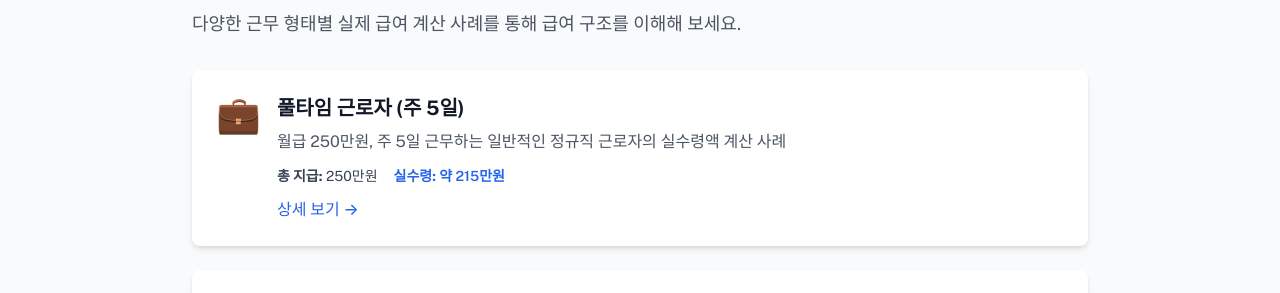
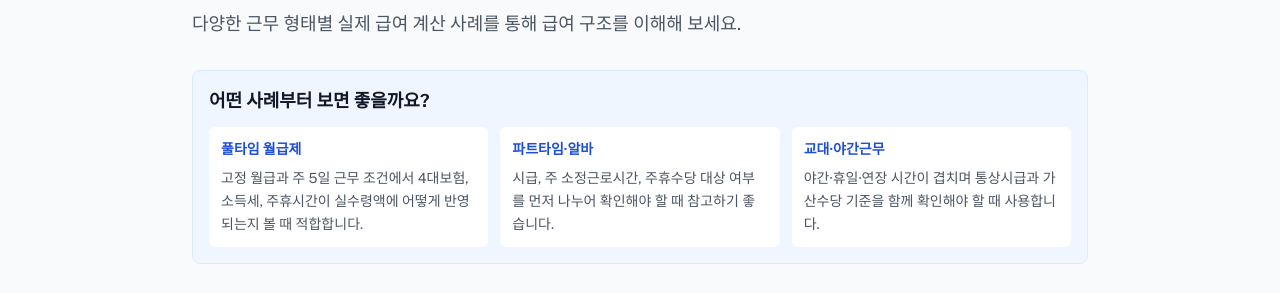
Before and after one commit to freenu0618/calcul, a React (Vite) app in the folder frontend/: page /examples in a window 1280 px wide. Shown: the part 142-435 px from the top of the page. Built offline with nearby package versions, Linux system fonts and the light colour scheme; no server answers.

Commit message:
improve: clarify payroll example answer signals

```diff
--- a/frontend/scripts/prerender-meta.mjs
+++ b/frontend/scripts/prerender-meta.mjs
@@ -33,7 +33,7 @@ const ROUTES = [
   { path: '/faq', title: '자주 묻는 질문 (FAQ) | PayTools 급여 계산기', description: '급여 계산, 4대 보험, 소득세, 연장수당, 최저임금에 대한 30개의 자주 묻는 질문과 답변.' },
 
   // 계산 사례
-  { path: '/examples', title: '급여 계산 사례 - 풀타임·파트타임·교대근무 | PayTools', description: '다양한 근무 형태별 실제 급여 계산 사례. 4대보험, 소득세, 실수령액 계산 과정을 확인하세요.' },
+  { path: '/examples', title: '급여 계산 사례 - 풀타임·파트타임·교대근무 | PayTools', description: '풀타임, 파트타임, 교대근무 사례별 입력값과 2026년 기준 4대보험, 소득세, 주휴수당, 실수령액 계산 흐름을 확인하세요.' },
   { path: '/examples/fulltime', title: '풀타임 근로자 급여 계산 사례 (주 5일) | PayTools', description: '월급 250만원, 주 5일 정규직 근로자의 실수령액 계산 사례. 4대 보험, 소득세, 주휴수당 포함.' },
   { path: '/examples/parttime', title: '파트타임 근로자 급여 계산 사례 (주 3일) | PayTools', description: '시급 10,320원, 주 3일 단시간 근로자의 실수령액 계산. 주휴수당 비례 계산과 4대 보험 기준.' },
   { path: '/examples/shift-work', title: '교대근무 근로자 급여 계산 사례 (3교대) | PayTools', description: '야간근무 포함 3교대 근로자의 연장·야간·휴일 수당 계산 사례. 복합 가산수당 계산 방법.' },
--- a/frontend/src/pages/Examples/ExamplesPage.tsx
+++ b/frontend/src/pages/Examples/ExamplesPage.tsx
@@ -3,9 +3,12 @@
  */
 
 import { Link } from 'react-router-dom';
+import { Helmet } from 'react-helmet-async';
 import MainLayout from '../../components/layout/MainLayout';
 import Card from '../../components/common/Card';
 import PageHelmet from '../../components/common/PageHelmet';
+
+const dateModified = '2026-06-29';
 
 const ExamplesPage = () => {
   const examples = [
@@ -35,6 +38,103 @@ const ExamplesPage = () => {
     },
   ];
 
+  const exampleGuidance = [
+    {
+      title: '풀타임 월급제',
+      description: '고정 월급과 주 5일 근무 조건에서 4대보험, 소득세, 주휴시간이 실수령액에 어떻게 반영되는지 볼 때 적합합니다.',
+    },
+    {
+      title: '파트타임·알바',
+      description: '시급, 주 소정근로시간, 주휴수당 대상 여부를 먼저 나누어 확인해야 할 때 참고하기 좋습니다.',
+    },
+    {
+      title: '교대·야간근무',
+      description: '야간·휴일·연장 시간이 겹치며 통상시급과 가산수당 기준을 함께 확인해야 할 때 사용합니다.',
+    },
+  ];
+
+  const examplesStructuredData = [
+    {
+      '@context': 'https://schema.org',
+      '@type': 'CollectionPage',
+      name: 'PayTools 급여 계산 사례',
+      url: 'https://paytools.work/examples',
+      inLanguage: 'ko-KR',
+      dateModified,
+      description:
+        '풀타임, 파트타임, 교대근무 급여 계산 사례를 통해 2026년 기준 4대보험, 소득세, 주휴수당, 가산수당 계산 흐름을 확인하는 페이지입니다.',
+      isPartOf: {
+        '@type': 'WebSite',
+        name: 'PayTools',
+        url: 'https://paytools.work',
+      },
+      significantLink: [
+        'https://paytools.work/examples/fulltime',
+        'https://paytools.work/examples/parttime',
+        'https://paytools.work/examples/shift-work',
+        'https://paytools.work/calculator',
+        'https://paytools.work/guide/how-to-use',
+      ],
+    },
+    {
+      '@context': 'https://schema.org',
+      '@type': 'ItemList',
+      name: '근무 형태별 급여 계산 사례',
+      inLanguage: 'ko-KR',
+      dateModified,
+      numberOfItems: examples.length,
+      itemListElement: examples.map((example, index) => ({
+        '@type': 'ListItem',
+        position: index + 1,
+        name: example.title,
+        description: example.description,
+        url: `https://paytools.work${example.path}`,
+      })),
+    },
+    {
+      '@context': 'https://schema.org',
+      '@type': 'FAQPage',
+      inLanguage: 'ko-KR',
+      dateModified,
+      mainEntity: [
+        {
+          '@type': 'Question',
+          name: '급여 계산 사례는 언제 참고하면 좋나요?',
+          acceptedAnswer: {
+            '@type': 'Answer',
+            text: '계산기 입력 전에 풀타임, 파트타임, 교대근무처럼 근무 형태별로 어떤 입력값과 공제 항목이 필요한지 확인할 때 유용합니다.',
+          },
+        },
+        {
+          '@type': 'Question',
+          name: '사례의 실수령액을 그대로 적용해도 되나요?',
+          acceptedAnswer: {
+            '@type': 'Answer',
+            text: '아니요. 사례는 2026년 기준 참고용 예시이며 실제 급여는 사업장 규모, 부양가족, 비과세 수당, 근무시간, 회사별 공제에 따라 달라질 수 있습니다.',
+          },
+        },
+      ],
+    },
+    {
+      '@context': 'https://schema.org',
+      '@type': 'BreadcrumbList',
+      itemListElement: [
+        {
+          '@type': 'ListItem',
+          position: 1,
+          name: '홈',
+          item: 'https://paytools.work',
+        },
+        {
+          '@type': 'ListItem',
+          position: 2,
+          name: '급여 계산 사례',
+          item: 'https://paytools.work/examples',
+        },
+      ],
+    },
+  ];
+
   return (
     <>
     <PageHelmet
@@ -42,6 +142,11 @@ const ExamplesPage = () => {
       description="다양한 근무 형태별 실제 급여 계산 사례. 풀타임, 파트타임, 교대근무의 4대보험, 소득세, 실수령액 계산 과정을 확인하세요."
       path="/examples"
     />
+    <Helmet>
+      <script type="application/ld+json">
+        {JSON.stringify(examplesStructuredData)}
+      </script>
+    </Helmet>
     <MainLayout>
       <div className="max-w-4xl mx-auto">
         <div className="mb-8">
@@ -52,6 +157,20 @@ const ExamplesPage = () => {
             다양한 근무 형태별 실제 급여 계산 사례를 통해 급여 구조를 이해해 보세요.
           </p>
         </div>
+
+        <section className="mb-8 rounded-lg border border-blue-100 bg-blue-50 p-4" aria-labelledby="examples-guidance-title">
+          <h2 id="examples-guidance-title" className="mb-3 text-lg font-bold text-gray-900">
+            어떤 사례부터 보면 좋을까요?
+          </h2>
+          <div className="grid gap-3 md:grid-cols-3">
+            {exampleGuidance.map((item) => (
+              <div key={item.title} className="rounded-md bg-white p-3">
+                <h3 className="text-sm font-bold text-blue-700">{item.title}</h3>
+                <p className="mt-2 text-sm leading-relaxed text-gray-600">{item.description}</p>
+              </div>
+            ))}
+          </div>
+        </section>
 
         <div className="grid gap-6 mb-12">
           {examples.map((example) => (
@@ -86,13 +205,13 @@ const ExamplesPage = () => {
           <div className="prose max-w-none">
             <p className="text-gray-700 mb-4">
               각 사례는 2026년 기준 최저임금, 4대 보험 요율, 간이세액표를 적용하여 계산되었습니다.
-              실제 급여는 개인의 상황(부양가족 수, 추가 공제 등)에 따라 달라질 수 있습니다.
+              실제 급여는 개인의 상황(부양가족 수, 비과세 수당, 회사별 공제, 실제 근무시간 등)에 따라 달라질 수 있습니다.
             </p>
             <ul className="list-disc list-inside space-y-2 text-gray-700">
-              <li>모든 계산은 근로기준법 및 세법에 따라 정확히 산출되었습니다</li>
+              <li>모든 계산은 공개 기준을 적용한 참고용 예시입니다</li>
               <li>4대 보험은 근로자 부담분만 표시되어 있습니다</li>
               <li>소득세는 부양가족 1명 기준으로 계산되었습니다</li>
-              <li>실제 급여 지급 시에는 개인별 상황을 반영해야 합니다</li>
+              <li>실제 급여 지급·분쟁 판단 시에는 개인별 조건과 전문가 검토를 함께 반영해야 합니다</li>
             </ul>
           </div>
         </Card>
```
Also changed, not shown: frontend/public/llms.txt, 1 other file (tests, documents, lock files or other folders).
